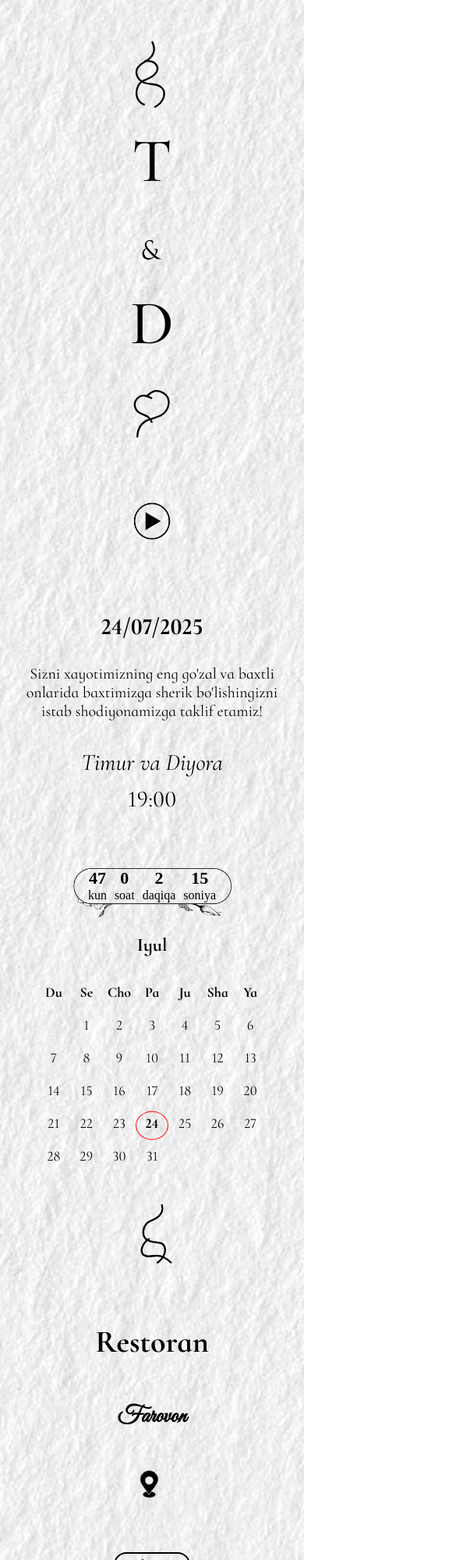
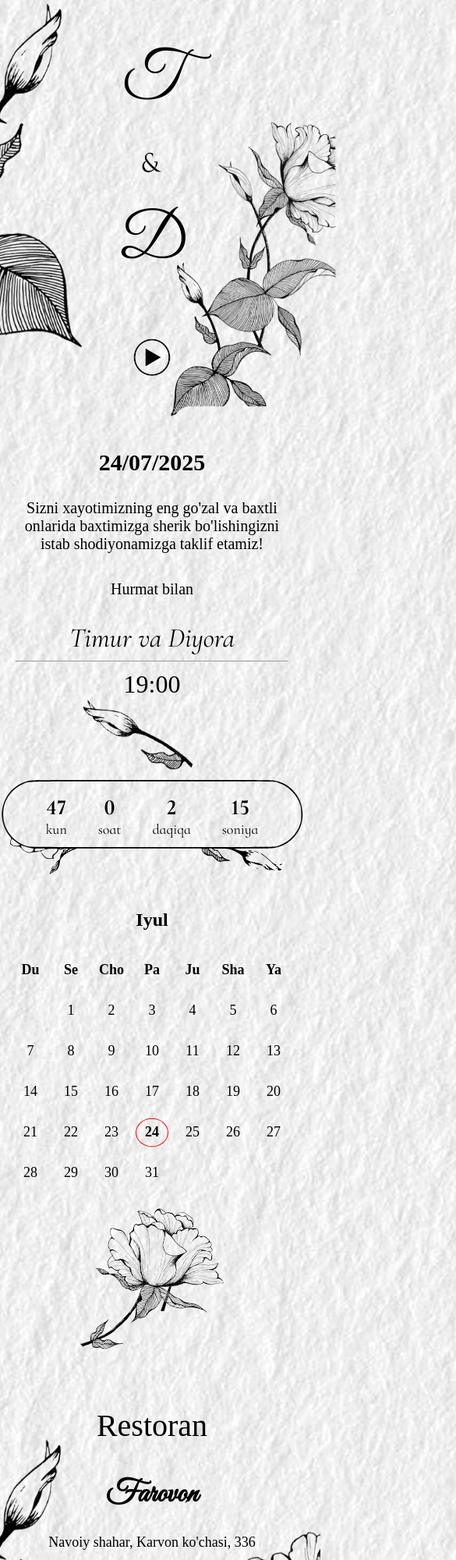
Before and after one commit to bekhzodrasulov/timurvsdiyora, a plain HTML site: page index.html in a window 390 px wide. Shown: the top 2000 px of the page at 78% size, 585 px wide, since content can reach past the window. Drawn offline with Linux system fonts and the light colour scheme.

Commit message:
animation

```diff
--- a/index.html
+++ b/index.html
@@ -19,44 +19,18 @@
     <link rel="stylesheet" href="style.css" />
   </head>
   <body>
-    <div class="hero">
-      <svg
-        class="rose rose-top fade-in"
-        xmlns="http://www.w3.org/2000/svg"
-        viewBox="0 0 64 64"
-        width="100"
-        height="100"
-        fill="none"
-        stroke="black"
-        stroke-width="1.5"
-      >
-        <path
-          d="M32 2c4 8 0 12-2 14s-8 4-10 8c-2 4 0 10 6 12 6 2 10 0 14 4s2 12-6 16"
-        />
-        <path d="M26 54c-6-2-8-8-6-14 2-6 6-6 10-8s8-6 6-10-6-4-10-4" />
-      </svg>
+    <div class="hero fade-in-on-scroll delay-1">
+      <img class="rose-left-header" src="images/rose12.png" alt="" />
       <h1 calssName="fristWords">
         <span>T</span
         ><img style="height: 30px" src="images/vs.png" alt="and" /><span
           >D</span
         >
       </h1>
-      <svg
-        class="rose rose-bottom fade-in"
-        xmlns="http://www.w3.org/2000/svg"
-        viewBox="0 0 64 64"
-        width="100"
-        height="100"
-        fill="none"
-        stroke="black"
-        stroke-width="1.5"
-      >
-        <path d="M20 60c0-8 4-12 8-14s10-2 14-6c4-4 6-12 0-16s-10-2-14 2" />
-        <path d="M32 48c-2-6-6-6-10-8s-6-8-2-12c4-4 8-2 12 0" />
-      </svg>
+      <img class="rose-right-header" src="images/rose5.png" alt="" />
     </div>
 
-    <div class="date-section fade-in">
+    <div class="date-section fade-in-on-scroll delay-2">
       <div class="music-control">
         <button id="playButton">
           <img
@@ -70,17 +44,22 @@
       </div>
     </div>
 
-    <div class="date-section fade-in">
+    <div class="date-section fade-in-on-scroll delay-3">
       <h2>24/07/2025</h2>
       <p class="text">
         Sizni xayotimizning eng go'zal va baxtli onlarida baxtimizga sherik
         bo'lishingizni istab shodiyonamizga taklif etamiz!
       </p>
+      <div>
+        <img class="rose-middle-data" src="images/rose14.png" alt="rose" />
+      </div>
+      <div class="hurmat-bilan">Hurmat bilan</div>
       <div class="names">Timur va Diyora</div>
+      <div class="underline"><hr /></div>
       <div class="time">19:00</div>
     </div>
 
-    <div class="countdown-container fade-in">
+    <div class="countdown-container fade-in-on-scroll delay-4">
       <div class="countdown">
         <div>
           <span id="days">0</span>
@@ -101,7 +80,7 @@
       </div>
     </div>
 
-    <div class="calendar fade-in">
+    <div class="calendar fade-in-on-scroll delay-5">
       <h2>Iyul</h2>
       <table>
         <tr>
@@ -161,22 +140,14 @@
       </table>
     </div>
 
-    <div class="location fade-in">
-      <svg
-        class="rose fade-in"
-        xmlns="http://www.w3.org/2000/svg"
-        viewBox="0 0 64 64"
-        width="100"
-        height="100"
-        fill="none"
-        stroke="black"
-        stroke-width="1.5"
-      >
-        <path d="M40 4c2 6-2 10-6 12s-6 2-8 6-2 10 4 12 10 0 12 4 0 10-6 14" />
-        <path d="M48 52c-4-4-8-6-12-6s-10 2-12-2 2-10 6-12" />
-      </svg>
-      <h4>Restoran</h4>
-      <h1>Farovon</h1>
+    <div class="fade-in-on-scroll delay-6">
+      <img class="rose-middle" src="images/rose10.png" alt="" />
+    </div>
+
+    <div class="location fade-in-on-scroll delay-7">
+      <p class="location-restaurant">Restoran</p>
+      <h1 class="restaurant-name">Farovon</h1>
+      <p class="location-address">Navoiy shahar, Karvon ko'chasi, 336</p>
       <div class="location-icon-box">
         <a href="https://yandex.ru/maps/-/CHGIF8Oa"
           ><img style="height: 130px" src="images/location.png" alt="location"
@@ -187,12 +158,18 @@
           class="location-label"
           >Lokatsiya</a
         >
+        <img class="rose-left-footer" src="images/rose12.png" alt="" />
       </div>
-      <p>Navoiy shahar, Karvon ko'chasi, 336</p>
-      <p><strong> Biz sizni 24 iyul soat 19:00da kutamiz </strong></p>
+      <div>
+        <p class="location-welcome">
+          Biz sizni <br />
+          24 iyul soat 19:00da <br />
+          kutamiz
+        </p>
+        <img class="rose-right-footer" src="images/rose3.png" alt="roses" />
+      </div>
+      <div className="footer fade-in">Hurmat bilan, Qurbonovlar oilasi</div>
     </div>
-
-    <div className="footer fade-in">Hurmat bilan, Qurbonovlar oilasi</div>
 
     <script src="script.js"></script>
   </body>
--- a/script.js
+++ b/script.js
@@ -41,20 +41,20 @@ function updateCountdown() {
 setInterval(updateCountdown, 1000);
 updateCountdown();
 
-const fadeElements = document.querySelectorAll(".fade-in");
-
 const observer = new IntersectionObserver(
   (entries) => {
     entries.forEach((entry) => {
       if (entry.isIntersecting) {
         entry.target.classList.add("visible");
-        observer.unobserve(entry.target);
+        observer.unobserve(entry.target); // один раз показать
       }
     });
   },
   {
-    threshold: 0.2,
+    threshold: 0.5,
   }
 );
 
-fadeElements.forEach((el) => observer.observe(el));
+document.querySelectorAll(".fade-in-on-scroll").forEach((elem) => {
+  observer.observe(elem);
+});
--- a/style.css
+++ b/style.css
@@ -1,22 +1,67 @@
 body {
   margin: 0;
-  font-family: "Cormorant Infant", serif;
   background-image: url("images/wallpaper.jpg");
   background-size: cover;
   background-repeat: no-repeat;
   background-position: center;
-  color: #000;
   text-align: center;
 }
 
+/* Общие стили для цветов */
+.rose-left-header,
+.rose-right-header,
+.rose-middle-data,
+.rose-middle,
+.rose-left-footer,
+.rose-right-footer {
+  max-width: 250px;
+  height: auto;
+  transition: transform 0.5s ease-in-out;
+}
+
+/* Позиционирование (примерное — вы можете доработать под ваш макет) */
+.rose-left-header {
+  position: absolute;
+  top: 0;
+  left: -193px;
+}
+
+.rose-right-header {
+  position: absolute;
+  top: 126px;
+  right: -45px;
+}
+
+.rose-middle-data {
+  position: absolute;
+  left: -38px;
+  margin-top: 30px;
+}
+.rose-middle {
+}
+
+.rose-left-footer {
+  position: absolute;
+  bottom: 110px;
+  left: -194px;
+}
+
+.rose-right-footer {
+  position: absolute;
+  bottom: -10px;
+  right: -210px;
+}
+/* ====== PHONE (до 600px) ====== */
+
+@media (max-width: 600px) {
   .hero {
     padding: 50px 20px;
   }
 
   .hero h1 {
-  font-family: "Cormorant Infant", serif;
-  font-size: 120px;
-  font-weight: 700;
+    font-family: "Great Vibes", cursive;
+    font-size: 80px;
+    font-weight: 500;
     line-height: 130%;
     margin: 0;
   }
@@ -30,14 +75,19 @@ body {
   }
 
   .date-section h2 {
-  font-size: 36px;
+    font-size: 30px;
   }
 
   .text {
-  font-size: 18px;
+    font-size: 20px;
     max-width: 600px;
     margin: 0 auto;
-  padding: 10px;
+    padding: 5px;
+  }
+
+  .hurmat-bilan {
+    font-size: 20px;
+    margin-top: 30px;
   }
 
   .names {
@@ -46,6 +96,10 @@ body {
     font-weight: 400;
     font-style: italic;
     margin-top: 30px;
+  }
+
+  .underline {
+    color: #000;
   }
 
   .time {
@@ -57,7 +111,7 @@ body {
     border-collapse: separate;
     border-spacing: 10px 10px; /* горизонталь, вертикаль */
     margin: 0 auto;
-  font-size: 25px;
+    font-size: 18px;
     text-align: center;
   }
 
@@ -75,7 +129,7 @@ body {
   .highlight::before {
     content: "";
     position: absolute;
-  top: 60%;
+    top: 50%;
     left: 50%;
     width: 40px;
     height: 35px;
@@ -84,16 +138,36 @@ body {
     border-radius: 50%;
   }
 
+  .location-restaurant {
+    font-size: 40px;
+  }
+
+  .restaurant-name {
+    font-family: "Great Vibes", cursive;
+    font-size: 40px;
+  }
+
   .location {
     padding: 30px 20px;
   }
 
-/* .location h1 {
-  font-size: 26px;
-} */
+  .location-address {
+    font-size: 18px;
+  }
 
-.location p {
+  .location-icon-box i {
+    font-size: 36px;
+  }
+
+  .location-label {
+    font-size: 16px;
+    padding: 5px 15px;
+  }
+
+  .location-welcome {
     font-size: 18px;
+    margin-top: 50px;
+    margin-bottom: 50px;
   }
 
   .footer {
@@ -126,11 +200,11 @@ body {
 
   .location-label {
     border: 2px solid #000;
-  padding: 6px 20px;
+    padding: 10px 30px;
     border-radius: 30px;
     text-decoration: none;
     color: #000;
-  font-family: "Playfair Display", serif;
+    font-family: "Cormorant Infant", serif;
     font-size: 20px;
   }
   .countdown-container {
@@ -140,28 +214,59 @@ body {
   }
 
   .countdown {
+    width: 550px;
+    height: 150px;
     position: relative;
     display: flex;
-  gap: 20px;
+    gap: 40px;
     padding: 15px 30px;
     background-color: transparent;
-  font-family: "Playfair Display", serif;
+    font-family: "Cormorant Infant", serif;
     align-items: center;
     justify-content: center;
+    opacity: 0;
+    transform: scale(0.9);
+    animation: countdownFadeIn 1.5s ease-out 0.5s forwards;
   }
 
   .countdown::before {
     content: "";
     position: absolute;
-  top: 10px;
-  left: 0;
+    top: 15px;
+    left: -1px;
     width: 100%;
     height: 100%;
-  background-image: url("images/timerounded.png");
+    background-image: url("images/timerounded.svg");
     background-size: contain;
     background-repeat: no-repeat;
     background-position: center;
     z-index: -1;
+    opacity: 0;
+    animation: bgFadeIn 2s ease-out 1s forwards;
+  }
+
+  /* Анимация контейнера .countdown */
+  @keyframes countdownFadeIn {
+    0% {
+      opacity: 0;
+      transform: scale(0.9);
+    }
+    100% {
+      opacity: 1;
+      transform: scale(1);
+    }
+  }
+
+  /* Анимация фона (svg изображения) */
+  @keyframes bgFadeIn {
+    0% {
+      opacity: 0;
+      transform: scale(0.95);
+    }
+    100% {
+      opacity: 1;
+      transform: scale(1);
+    }
   }
 
   .countdown div {
@@ -190,87 +295,141 @@ body {
     transform: translateY(0);
   }
 
-/* ====== PHONE (до 600px) ====== */
-@media (max-width: 600px) {
-  .hero h1 {
-    font-family: "Cormorant Infant", serif;
-    font-size: 80px;
-    font-weight: 500;
-    line-height: 130%;
-    margin: 0;
+  .rose-right-header {
+    max-width: 220px;
+    opacity: 0;
+    transform: scale(0.8);
+    animation-fill-mode: forwards;
+    animation-duration: 1s;
+    animation-delay: 0.5s;
+    animation-timing-function: ease-out;
   }
 
-  .date-section h2 {
-    font-size: 30px;
+  .rose-left-header,
+  .rose-middle-data,
+  .rose-middle,
+  .rose-left-footer,
+  .rose-right-footer {
+    max-width: 450px;
+    opacity: 0;
+    transform: scale(0.8);
+    animation-fill-mode: forwards;
+    animation-duration: 1s;
+    animation-delay: 0.5s;
+    animation-timing-function: ease-out;
   }
 
-  .text {
-    font-size: 20px;
-    padding: 5px;
+  /* Анимации для появления слева */
+  .rose-left-header,
+  .rose-left-footer {
+    animation-name: slideInLeft;
   }
 
-  .names {
-    font-size: 30px;
+  /* Анимации для появления справа */
+  .rose-right-header,
+  .rose-right-footer {
+    animation-name: slideInRight;
   }
 
-  .time {
-    font-size: 30px;
+  /* Анимация сверху вниз */
+  .rose-middle-data {
+    animation-name: slideInTop;
   }
 
-  .calendar table {
-    font-size: 18px;
+  /* Анимация снизу вверх */
+  .rose-middle {
+    animation-name: slideInBottom;
   }
 
-  .calendar th,
-  .calendar td {
-    width: 30px;
-    height: 30px;
+  /* Keyframes */
+  @keyframes slideInLeft {
+    0% {
+      transform: translateX(-100px) scale(0.8);
+      opacity: 0;
+    }
+    100% {
+      transform: translateX(0) scale(1);
+      opacity: 1;
+    }
   }
 
-  .location h4 {
-    font-size: 40px;
+  @keyframes slideInRight {
+    0% {
+      transform: translateX(100px) scale(0.8);
+      opacity: 0;
+    }
+    100% {
+      transform: translateX(0) scale(1);
+      opacity: 1;
+    }
   }
 
-  .location h1 {
-    font-family: "Great Vibes", cursive;
-    font-size: 30px;
+  @keyframes slideInTop {
+    0% {
+      transform: translateY(-100px) scale(0.8);
+      opacity: 0;
+    }
+    100% {
+      transform: translateY(0) scale(1);
+      opacity: 1;
+    }
   }
 
-  .location p {
-    font-size: 18px;
+  @keyframes slideInBottom {
+    0% {
+      transform: translateY(100px) scale(0.8);
+      opacity: 0;
+    }
+    100% {
+      transform: translateY(0) scale(1);
+      opacity: 1;
+    }
   }
 
-  .location-icon-box i {
-    font-size: 36px;
+  .fade-in-on-scroll {
+    opacity: 0;
+    transform: translateY(30px);
+    transition: opacity 1s ease-out, transform 1s ease-out;
   }
 
-  .location-label {
-    font-size: 16px;
-    padding: 5px 15px;
+  .fade-in-on-scroll.visible {
+    opacity: 1;
+    transform: translateY(0);
   }
 
-  .countdown {
-    gap: 10px;
-    padding: 10px 20px;
+  /* Задержки для поочерёдного появления */
+  .delay-1 {
+    transition-delay: 1s;
   }
-
-  .countdown span {
-    font-size: 22px;
+  .delay-2 {
+    transition-delay: 1s;
   }
-
-  .countdown p {
-    font-size: 16px;
+  .delay-3 {
+    transition-delay: 1s;
   }
-
-  #playButton {
-    font-size: 24px;
+  .delay-4 {
+    transition-delay: 0.8s;
   }
+  .delay-5 {
+    transition-delay: 1s;
+  }
+  .delay-6 {
+    transition-delay: 1s;
+  }
+  .delay-7 {
+    transition-delay: 1s;
+  }
+  /* добавь больше при необходимости */
 }
 
 /* ====== TABLET (601px – 1024px) ====== */
 @media (min-width: 601px) and (max-width: 1024px) {
   .hero h1 {
-    font-size: 60px;
+    font-family: "Great Vibes", cursive;
+    font-size: 80px;
+    font-weight: 500;
+    line-height: 130%;
+    margin: 0;
   }
 
   .date-section h2 {
@@ -300,9 +459,9 @@ body {
     height: 35px;
   }
 
-  .location h1 {
+  .restaurant-name {
     font-family: "Great Vibes", cursive;
-    font-size: 24px;
+    font-size: 40px;
   }
 
   .location p {
```
Also changed, not shown: images/rose11.png (deleted), images/timerounded.svg (added). Lines whose indentation alone changed are shown as unchanged.
